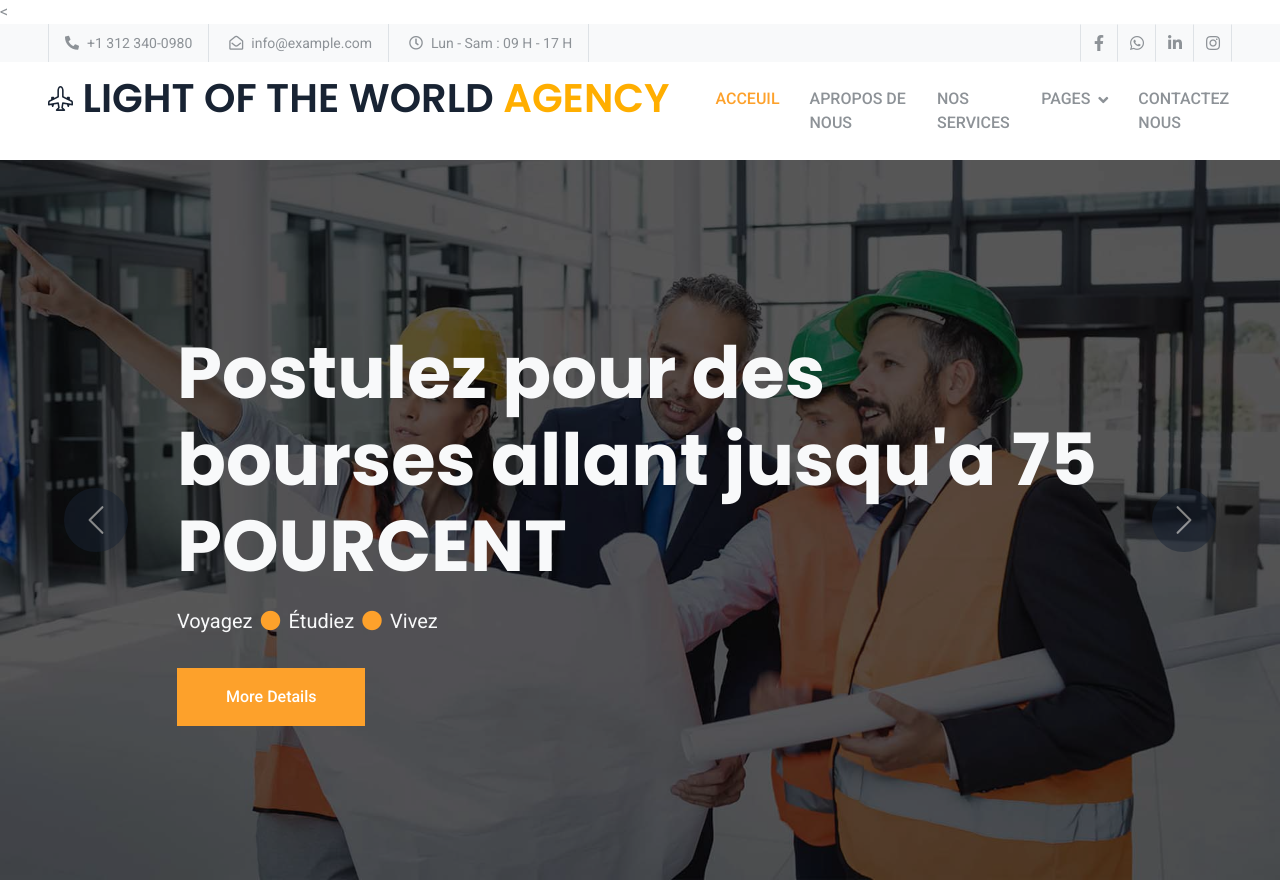
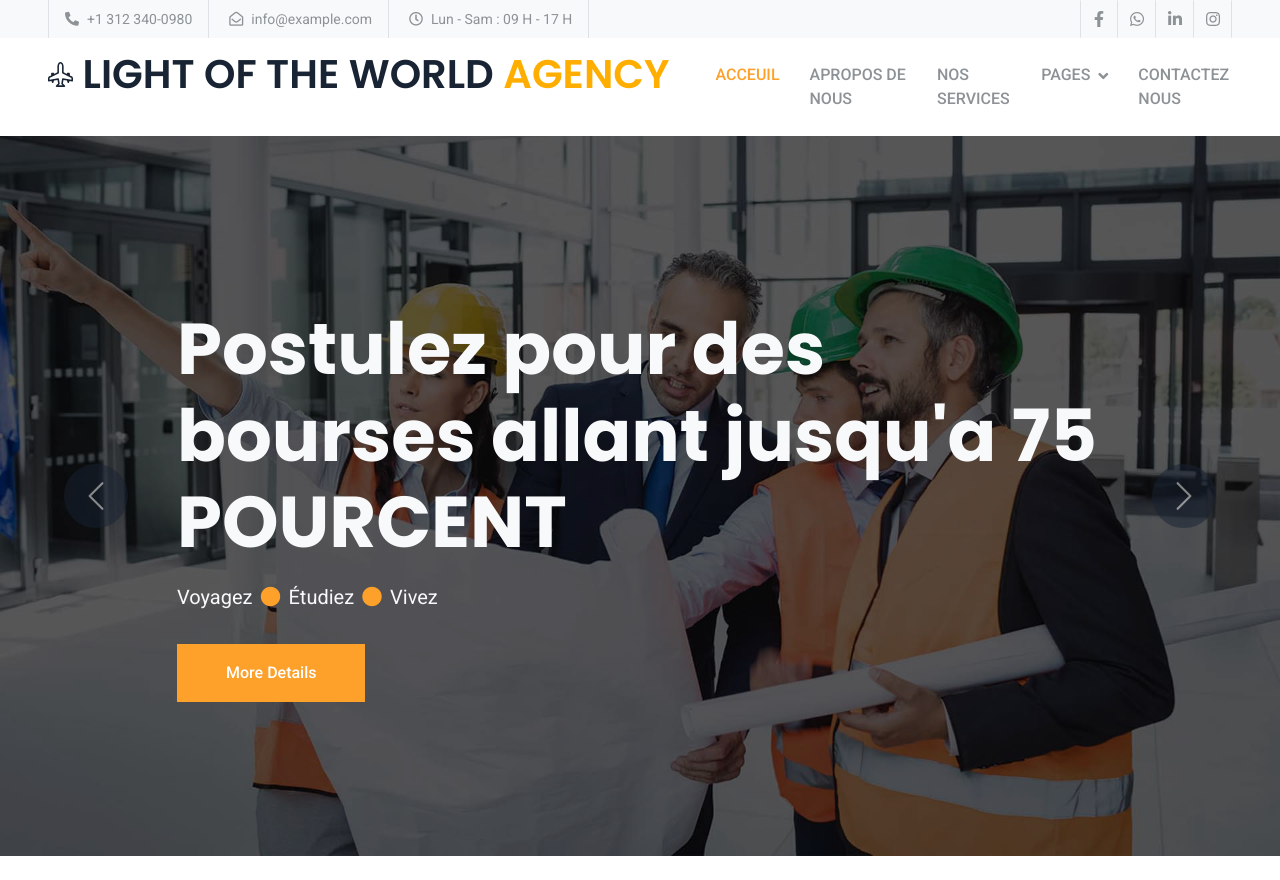
Before and after one commit to ProgrammeurAnonyme/nesvickmt.github.io, a plain HTML site: page index.html in a window 1280 px wide. Shown: the top 880 px of the page. Drawn offline with nearby package versions, Linux system fonts and the light colour scheme.

Commit message:
Update index.html

```diff
--- a/index.html
+++ b/index.html
@@ -37,7 +37,7 @@
         <div class="spinner-grow text-primary" role="status"></div>
     </div>
     <!-- Spinner End -->
-    <  <!-- Topbar Start -->
+     <!-- Topbar Start -->
     <div class="container-fluid bg-light p-0">
         <div class="row gx-0 d-none d-lg-flex">
             <div class="col-lg-7 px-5 text-start">
```
